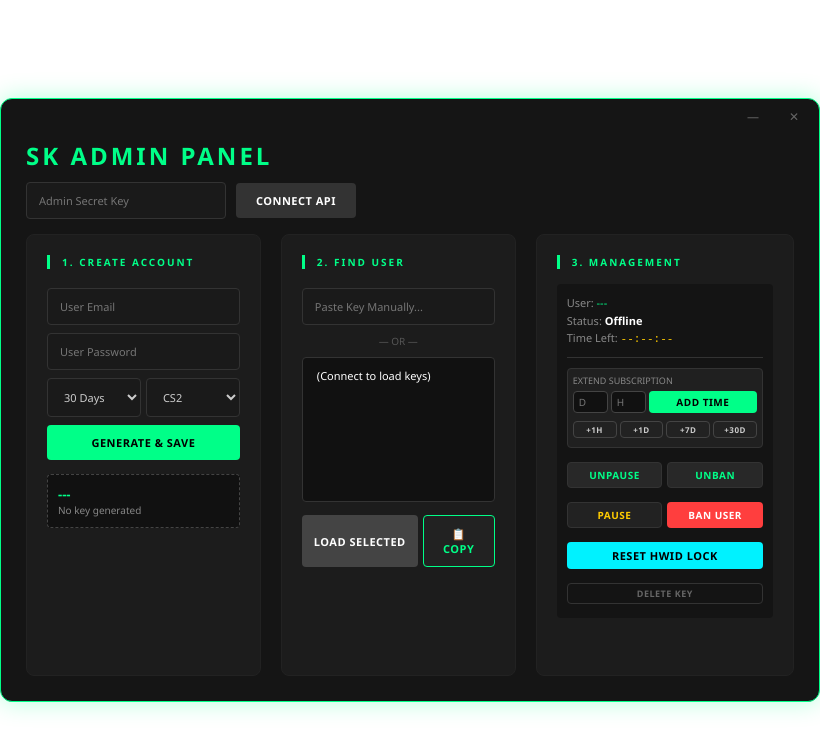
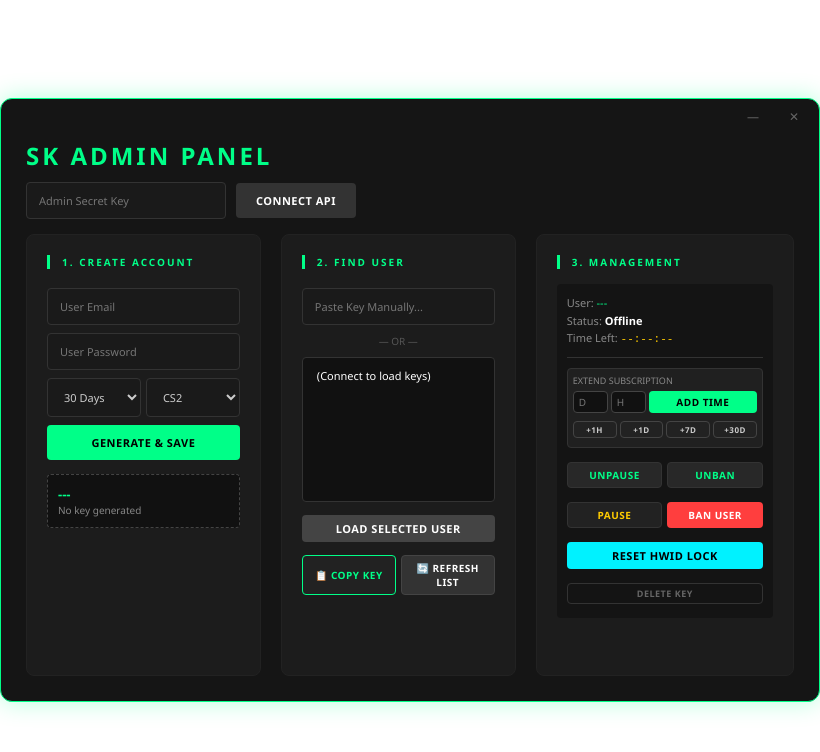
Before and after one commit to jeffyNoJumper/My_Auth_API, an Electron app: page loader/admin.html in a window 820 px wide. Drawn offline with Linux system fonts and the light colour scheme.

Commit message:
Update admin.html

```diff
--- a/loader/admin.html
+++ b/loader/admin.html
@@ -245,15 +245,26 @@
                 <div class="section-label">2. Find User</div>
                 <input type="text" id="single-key-input" placeholder="Paste Key Manually...">
                 <div style="text-align:center; margin:5px 0; font-size:10px; color:#555;">— OR —</div>
+
                 <select id="manage-key-input" size="8" style="height:145px; background: #111; border: 1px solid #333; color: white;">
                     <option value="">(Connect to load keys)</option>
                 </select>
 
-                <div style="display:flex; gap:5px; margin-top:5px;">
-                    <button onclick="loadKey()" style="flex:2; background:#444; color:white;">Load Selected</button>
-                    <button id="copy-btn" onclick="copyActiveKey()" style="flex:1; background:#222; color:var(--accent); border:1px solid var(--accent); cursor:pointer;">
-                        📋 Copy
+                <div style="display:flex; flex-direction: column; gap:5px; margin-top:5px;">
+                    <!-- Main Action -->
+                    <button onclick="loadKey()" style="width:100%; background:#444; color:white; padding:6px; font-weight:bold;">
+                        LOAD SELECTED USER
                     </button>
+
+                    <!-- UTIL Row -->
+                    <div style="display:grid; grid-template-columns: 1fr 1fr; gap:5px;">
+                        <button id="copy-btn" onclick="copyActiveKey()" style="background:#222; color:var(--accent); border:1px solid var(--accent); font-size:10px; padding:5px; cursor:pointer;">
+                            📋 COPY KEY
+                        </button>
+                        <button onclick="loadKeysDropdown()" style="background:#333; color:white; border:1px solid #444; font-size:10px; padding:5px; cursor:pointer;">
+                            🔄 REFRESH LIST
+                        </button>
+                    </div>
                 </div>
             </div>
 
```
